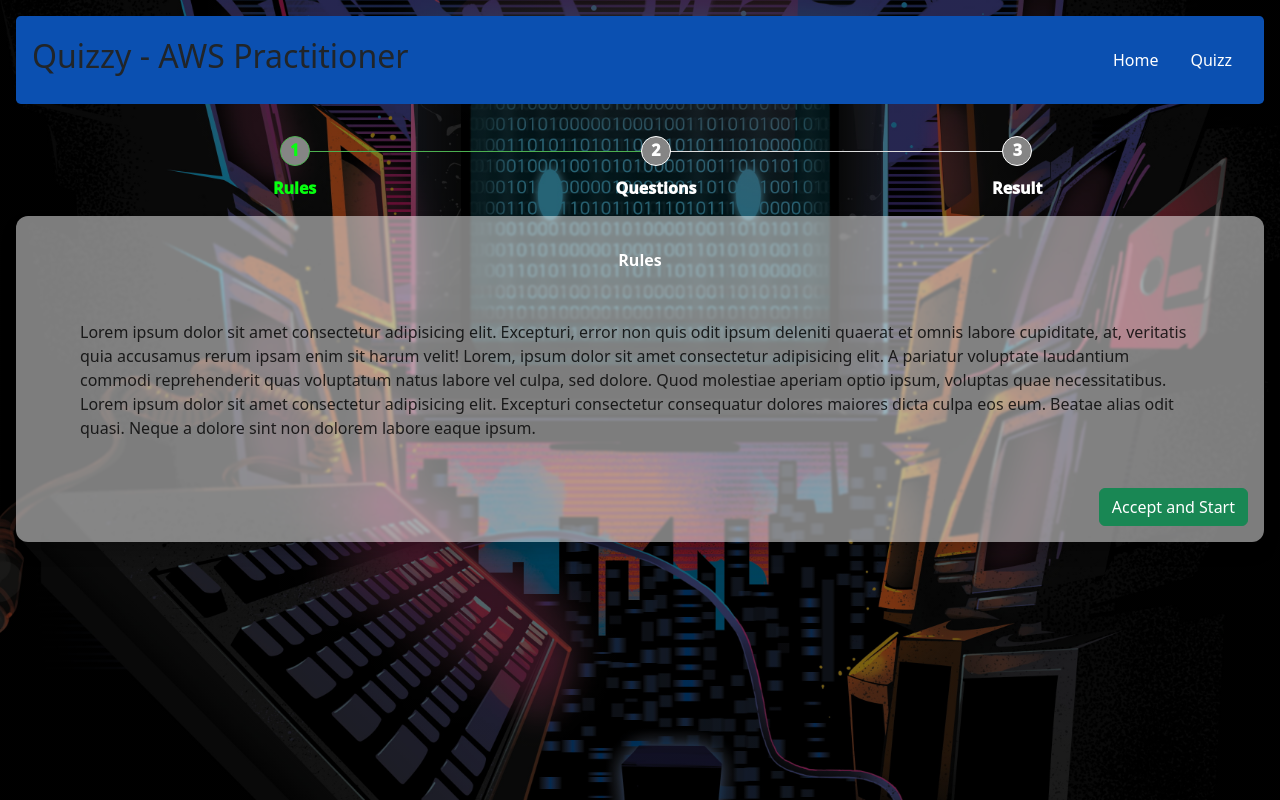
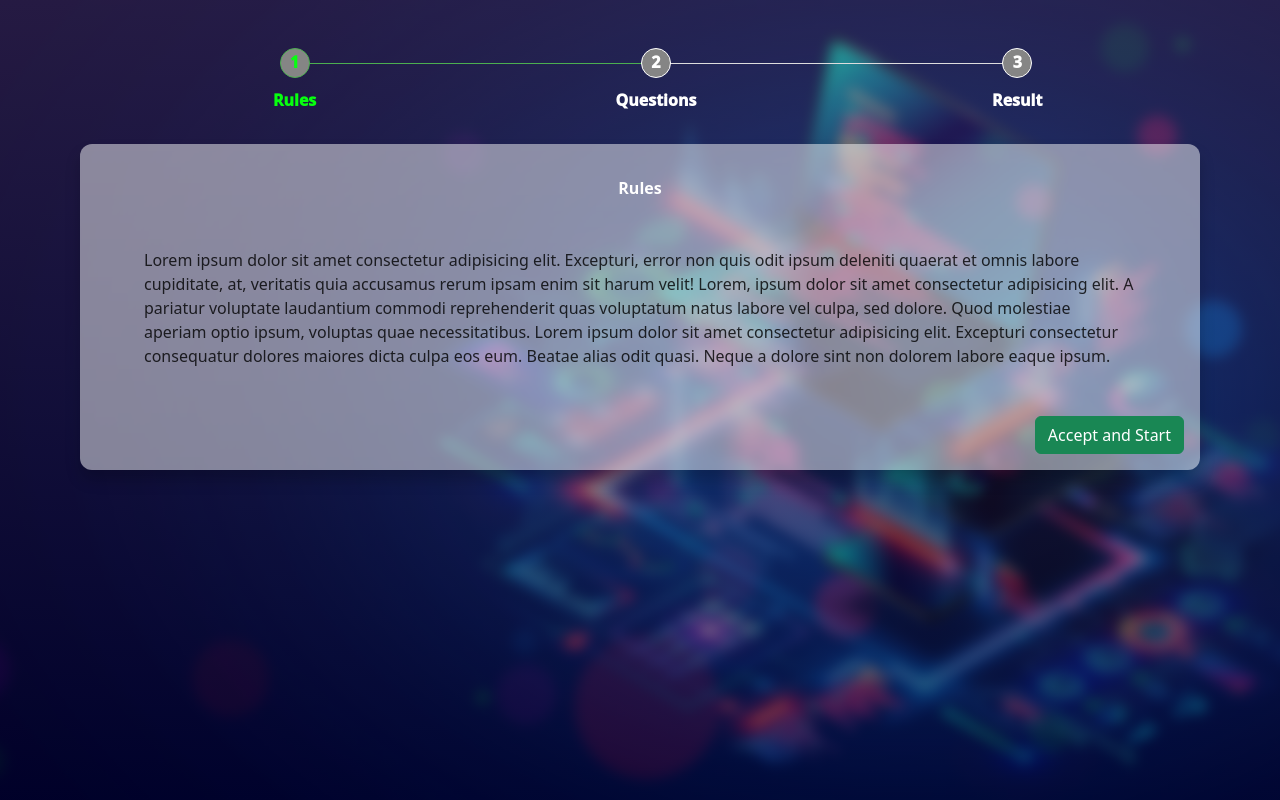
Before and after one commit to anas1k/Aws_Quizz, a PHP site: page / in a window 1280 px wide. Run offline with PHP 8.4, Linux system fonts and the light colour scheme.

Commit message:
AQ-6 working on justification

```diff
--- a/assets/css/style.css
+++ b/assets/css/style.css
@@ -1,5 +1,14 @@
 button {
   display: none;
+}
+
+main {
+  position: absolute;
+  top: 0;
+  left: 50%;
+  transform: translateX(-50%);
+  z-index: 1;
+  width: 90%;
 }
 
 .end {
@@ -9,11 +18,11 @@ button {
 }
 
 .wallpaper {
-  position: relative;
+  background-attachment: fixed;
   height: 100vh;
-  background-image: linear-gradient(rgba(0, 0, 0, 0.5), rgba(0, 0, 0, 0.5)), url("../img/essentail/background.jpg");
+  background-image: linear-gradient(rgba(73, 51, 51, 0.5), rgba(0, 0, 0, 0.5)), url("../img/essentail/back1.png");
   background-position: center;
-  background-repeat: no-repeat;
+  background-repeat: repeat;
   background-size: cover;
   z-index: 0;
 }
@@ -24,7 +33,7 @@ nav .navbarr {
   align-items: center;
   border-radius: 0.3rem;
   padding: 1rem;
-  background-color: rgb(11, 80, 177);
+  background: radial-gradient(circle, rgb(2, 0, 36) 0%, rgb(9, 9, 121) 52%, rgb(0, 212, 255) 100%);
 }
 nav .navbarr h2 {
   display: flex;
@@ -103,7 +112,7 @@ nav .navbarr .links a:hover {
 .quizz-card {
   background-color: rgba(255, 255, 255, 0.4901960784);
   margin: 1rem;
-  margin-top: 6rem;
+  margin-top: 9rem;
   border-radius: 12px;
   padding: 1rem;
   box-shadow: 0 10px 15px rgba(0, 0, 0, 0.2);
--- a/assets/sass/style.scss
+++ b/assets/sass/style.scss
@@ -1,5 +1,14 @@
 button{
     display: none;
+}
+
+main{
+    position: absolute;
+  top: 0;
+  left: 50%;
+  transform: translateX(-50%);
+  z-index: 1;
+    width: 90%;
 }
 
 @mixin flexCenter{
@@ -33,11 +42,12 @@ button{
 
 
 .wallpaper{
-    position: relative;
+    // position: relative;
+    background-attachment: fixed;
     height: 100vh;
-    background-image: linear-gradient(rgba(0, 0, 0, 0.5), rgba(0, 0, 0, 0.5)), url("../img/essentail/background.jpg");
+    background-image: linear-gradient(rgba(73, 51, 51, 0.5), rgba(0, 0, 0, 0.5)), url("../img/essentail/back1.png");
     background-position: center;
-    background-repeat: no-repeat;
+    background-repeat: repeat;
     background-size: cover;
     z-index: 0;
 
@@ -50,7 +60,7 @@ nav{
         }
         border-radius: 0.3rem;
         padding: 1rem;
-        background-color: rgb(11, 80, 177);
+        background: radial-gradient(circle, rgba(2,0,36,1) 0%, rgba(9,9,121,1) 52%, rgba(0,212,255,1) 100%);
         .links{
             @include flexEnd();
             a{
@@ -132,7 +142,7 @@ nav{
 .quizz-card{
     background-color: #ffffff7d;
     margin: 1rem;
-    margin-top: 6rem;
+    margin-top: 9rem;
     border-radius: 12px;
     padding: 1rem;
     box-shadow: 0 10px 15px rgb(0 0 0 / 20%);
--- a/index.php
+++ b/index.html
@@ -6,7 +6,7 @@
         <meta name="viewport" content="width=device-width, initial-scale=1.0" />
         <title>Quizzy - AWS Practitioner</title>
 
-        <link rel="stylesheet" href="assets/css/style.css" />
+        <link rel="stylesheet" href="./assets/css/style.css" />
 
         <link rel="stylesheet" href="https://cdnjs.cloudflare.com/ajax/libs/bootstrap/5.2.0/css/bootstrap.min.css" integrity="sha512-XWTTruHZEYJsxV3W/lSXG1n3Q39YIWOstqvmFsdNEEQfHoZ6vm6E9GK2OrF6DSJSpIbRbi+Nn0WDPID9O7xB2Q==" crossorigin="anonymous" referrerpolicy="no-referrer" />
 
@@ -14,11 +14,12 @@
         <script src="https://cdnjs.cloudflare.com/ajax/libs/jquery/3.6.3/jquery.js" integrity="sha512-nO7wgHUoWPYGCNriyGzcFwPSF+bPDOR+NvtOYy2wMcWkrnCNPKBcFEkU80XIN14UVja0Gdnff9EmydyLlOL7mQ==" crossorigin="anonymous" referrerpolicy="no-referrer"></script>
         <script src="https://cdnjs.cloudflare.com/ajax/libs/jquery/3.6.3/jquery.min.js" integrity="sha512-STof4xm1wgkfm7heWqFJVn58Hm3EtS31XFaagaa8VMReCXAkQnJZ+jEy8PCC/iT18dFy95WcExNHFTqLyp72eQ==" crossorigin="anonymous" referrerpolicy="no-referrer"></script>
     </head>
-    <body>
+    <body >
+        <div class="wallpaper">
 
-        <main class="wallpaper">
-            <?php include_once 'include/navbar.php'; ?>
-            <div class="container mt-3">
+        </div>
+        <main >
+            <div class="container mt-5">
                 <ul class="stepper">
                     <li class="active">Rules</li>
                     <li id="QstSt">Questions</li>
@@ -39,6 +40,8 @@
             </div>
 
             <div class="quizz-card" id="questions" style="display:none">
+                <h4 class="d-flex justify-content-between"><t></t>Question : <span id="questionNumber"></span>
+                <div id="countdown"></div></h4>
                 <div class="question" id="questionn"></div>
                 <section class="answers">
                     <button  class="card" id="answer1" data-answer="A"></button>
@@ -46,16 +49,24 @@
                     <button class="card" id="answer3" data-answer="C"></button>
                     <button class="card" id="answer4" data-answer="D"></button>
                 </section>
-                <div id="countdown"></div>
+
                 <div class="end"><button type="button" class="btn btn-primary">Next Question</button></div>
             </div>
 
             <div class="quizz-card" style="display:none" id="result">
                 <div class="question">Result</div>
-                <div id="correct"></div>
-                <div id="wrong"></div>
-                <div id="total"></div>
-                <div id="score"></div>
+
+                <div id="correct" class="badge text-bg-success me-3"></div>
+                <div id="wrong" class="badge text-bg-danger mx-3"></div>
+                <div id="score" class="badge text-bg-warning mx-3 me-xs-3 "></div>
+
+                <div class="question" id="question"></div>
+                <section class="answers">
+                    <div  class="option" id="option1"></div>
+                    <div class="option" id="option2"></div>
+                    <div class="option" id="option3"></div>
+                    <div class="option" id="option4"></div>
+                </section>
 
 
 
```
Also changed, not shown: other parts of assets/css/style.css (+35 -6 lines), other parts of assets/sass/style.scss (+34 -7 lines), assets/js/script.js (+11 -27 lines), assets/img/essentail/back-2.webp (added), assets/img/essentail/back1.png (added), 1 other file.
